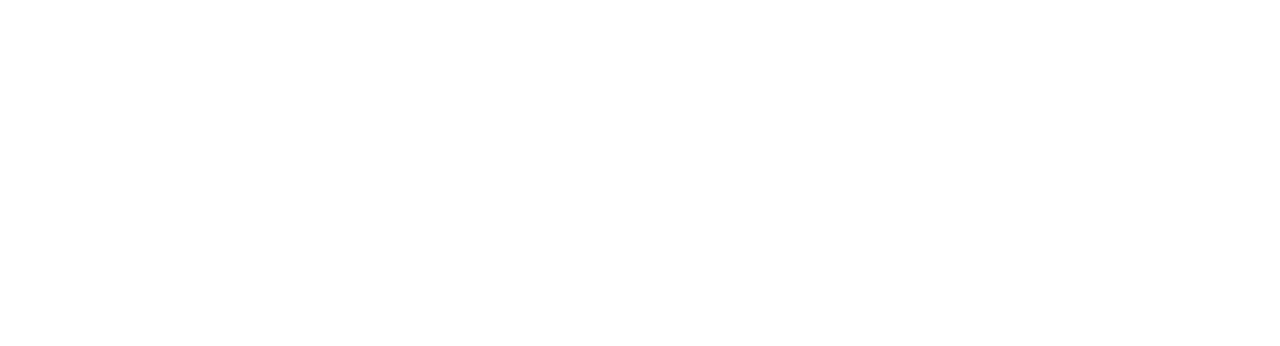
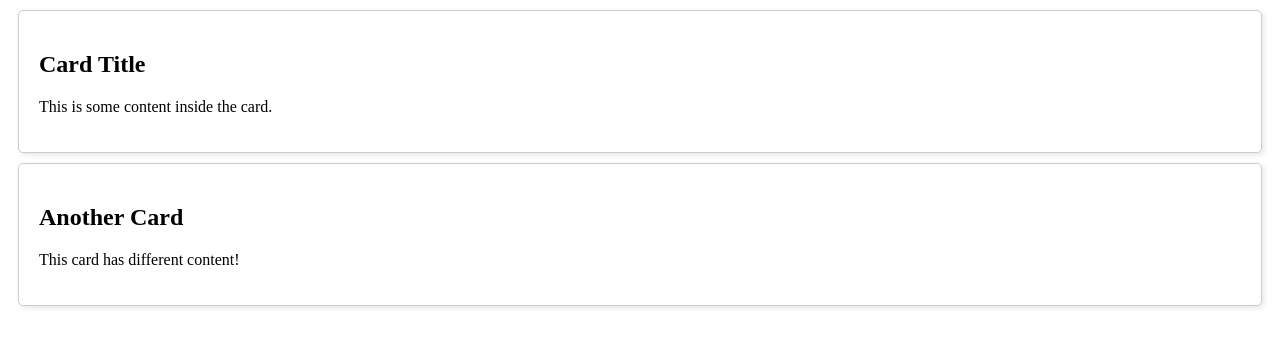
Before and after one commit to dev-harshvats/100xdevs-cohort3, a React (Vite) app in the folder Week-9-Offline/: page / in a window 1280 px wide. Shown: the top 346 px of the page. Built offline with nearby package versions, Linux system fonts and the light colour scheme.

Commit message:
Children (commented the rest)

```diff
--- a/Week-9-Offline/src/App.jsx
+++ b/Week-9-Offline/src/App.jsx
@@ -100,49 +100,62 @@
   // </div>
 
   // remove comments for Cleanup
-  const [showTimer, setShowTimer] = useState(true);
-  useEffect(() => {
-    setInterval(() => {
-      setShowTimer(currentValue => !currentValue);
-    }, 5000);
-  }, []);
-  return <div>
-    {showTimer && <Timer />}
-  </div>
+  // const [showTimer, setShowTimer] = useState(true);
+  // useEffect(() => {
+  //   setInterval(() => {
+  //     setShowTimer(currentValue => !currentValue);
+  //   }, 5000);
+  // }, []);
+  // return <div>
+  //   {showTimer && <Timer />}
+  // </div>
+
+  return (
+    <div>
+      <Card>
+        <h2>Card Title</h2>
+        <p>This is some content inside the card.</p>
+      </Card>
+      <Card>
+        <h2>Another Card</h2>
+        <p>This card has different content!</p>
+      </Card>
+    </div>
+  )
 }
 
 
-// function ToggleMessage() {
-//   const [isVisible, setIsVisible] = useState(false); // defining a new state variable
-//   // When the value of a state variable changes,
-//   // the component that uses the state variable re-renders
+function ToggleMessage() {
+  const [isVisible, setIsVisible] = useState(false); // defining a new state variable
+  // When the value of a state variable changes,
+  // the component that uses the state variable re-renders
 
-//   return(
-//     <div>
-//       <button onClick={() => setIsVisible(!isVisible)}>
-//         Toggle Message
-//       </button>
-//       {isVisible && <p>This message is conditionally rendered!</p>}
-//     </div>
-//   );
-// };
+  return (
+    <div>
+      <button onClick={() => setIsVisible(!isVisible)}>
+        Toggle Message
+      </button>
+      {isVisible && <p>This message is conditionally rendered!</p>}
+    </div>
+  );
+};
 
-// function IncrementNotifications(){
-//   let [notificationCount, setNotificationCount] = useState(0);
+function IncrementNotifications() {
+  let [notificationCount, setNotificationCount] = useState(0);
 
-//   function increment(){
-//     setNotificationCount(notificationCount + 1);
-//   }
+  function increment() {
+    setNotificationCount(notificationCount + 1);
+  }
 
-//   return (
-//     <div>
-//       <button onClick={increment}>
-//         Notifications
-//       </button>
-//       {notificationCount}
-//     </div>
-//   );
-// };
+  return (
+    <div>
+      <button onClick={increment}>
+        Notifications
+      </button>
+      {notificationCount}
+    </div>
+  );
+};
 
 // function PostComponent({ name, subtitle, time, image, description }) {
 //   return <div style={style}>
@@ -179,13 +192,28 @@
       setSeconds(prev => prev + 1);
     }, 1000);
 
-      // cleanup function
-      return function () {
-        clearInterval(clock);
-      }
+    // cleanup function
+    return function () {
+      clearInterval(clock);
+    }
   }, []);
 
   return <div>{seconds} seconds elapsed</div>;
 };
 
+// Children
+const Card = ({ children }) => {
+  return (
+    <div style={{
+      border: '1px solid #ccc',
+      borderRadius: '5px',
+      padding: '20px',
+      margin: '10px',
+      boxShadow: '2px 2px 5px rgba(0, 0, 0, 0.1)',
+    }}>
+      {children}
+    </div>
+  )
+}
+
 export default App
```
